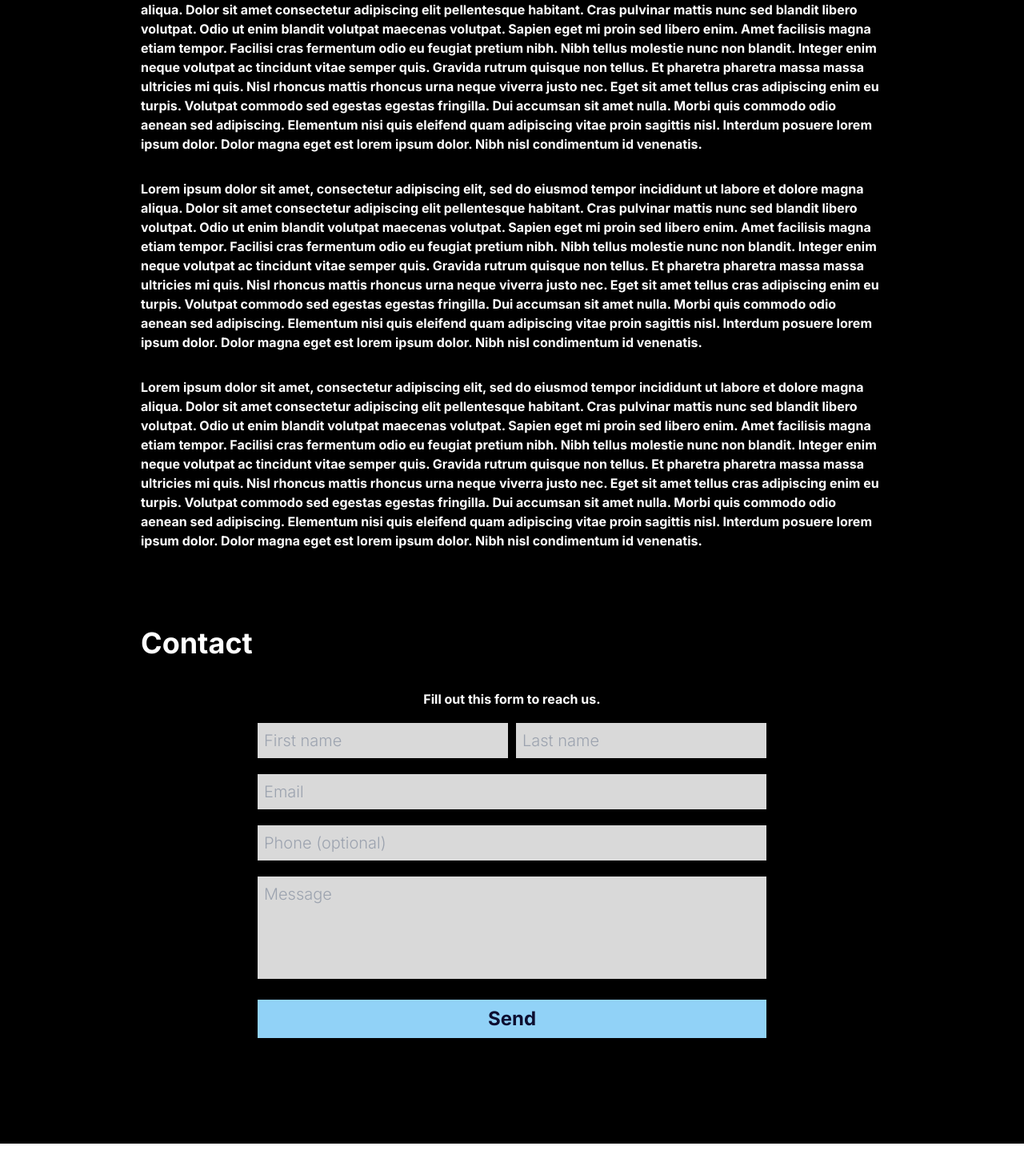
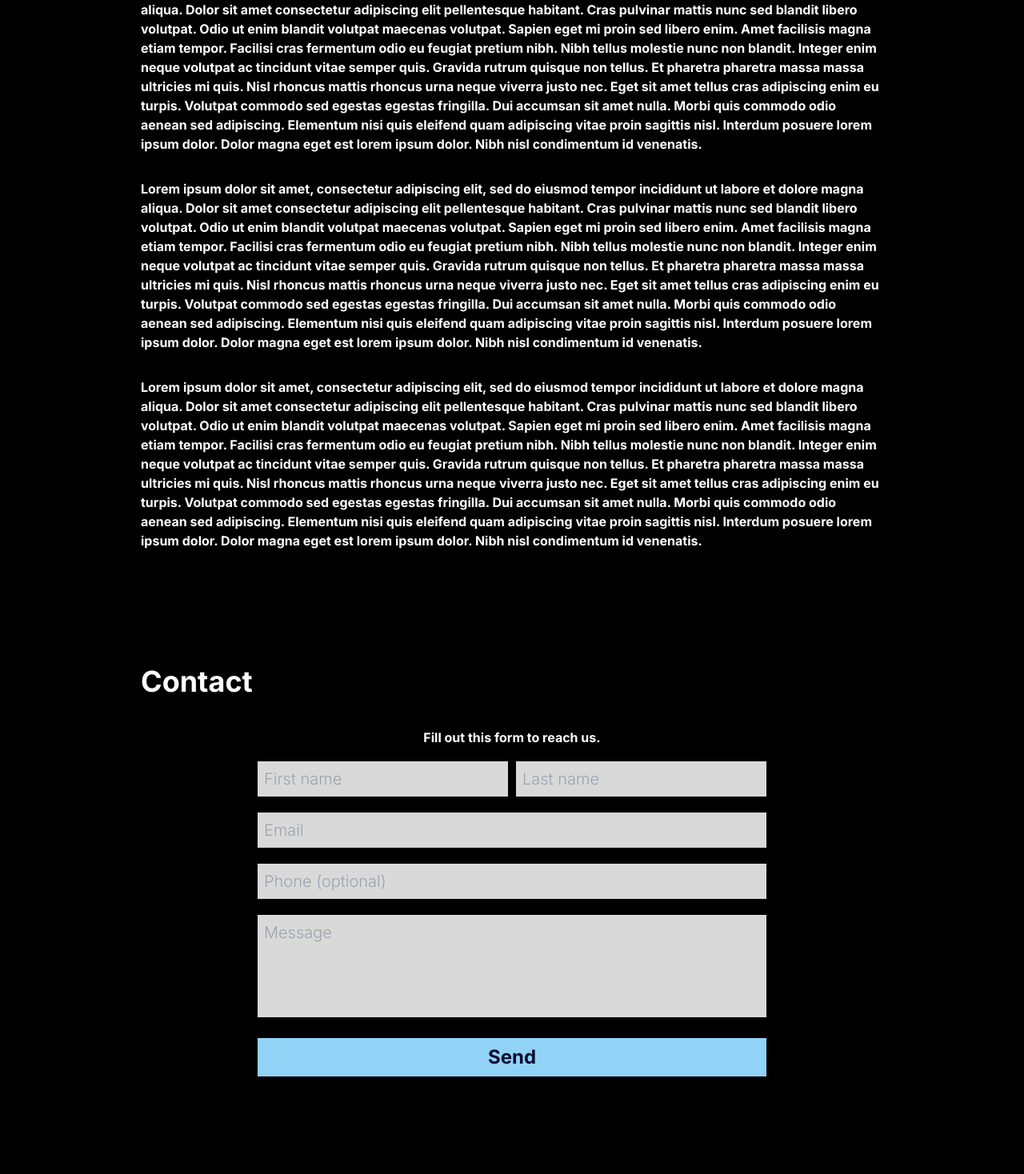
Before and after one commit to HenryAgu/DatAfrik, a React (Vite) app: page / in a window 1280 px wide. Shown: the part 1456-2924 px from the top of the page at 80% size. Before the commit the page ends 2886 px from the top, so only its background shows below. Built offline with nearby package versions, Linux system fonts and the light colour scheme.

Commit message:
fix: contact component fixed

```diff
--- a/src/Pages/Home/components/About/About.jsx
+++ b/src/Pages/Home/components/About/About.jsx
@@ -2,7 +2,7 @@ import React from "react";
 
 const About = () => {
   return (
-    <section className="text-white xl:p-8 xl:w-4/5 xl:my-0 xl:mx-auto pb-20">
+    <section className="text-white xl:p-8 xl:w-4/5 xl:my-0 xl:mx-auto pb-10 xl:pb-20">
       <h1 className="font-bold text-3xl xl:text-4xl mb-5 xl:mb-10">About</h1>
       <div>
         <p className="font-bold text-sm mb-5 xl:text-base xl:mb-8">
--- a/src/Pages/Home/components/Contact/Contact.jsx
+++ b/src/Pages/Home/components/Contact/Contact.jsx
@@ -2,9 +2,9 @@ import React from "react";
 
 const Contact = () => {
   return (
-    <section className="text-white xl:p-8 xl:w-4/5 xl:my-0 xl:mx-auto pb-20">
+    <section className="text-white xl:p-8 xl:w-4/5 xl:my-0 xl:mx-auto pb-10 xl:pb-20">
       <h1 className="font-bold text-3xl xl:text-4xl mb-5 xl:mb-10">Contact</h1>
-      <div className="text-center pb-20 xl:mx-10">
+      <div className="text-center pb-10 xl:pb-20 xl:mx-10">
         <p className="font-bold text-sm xl:text-base xl:leading-5">
           Fill out this form to reach us.
         </p>
```
